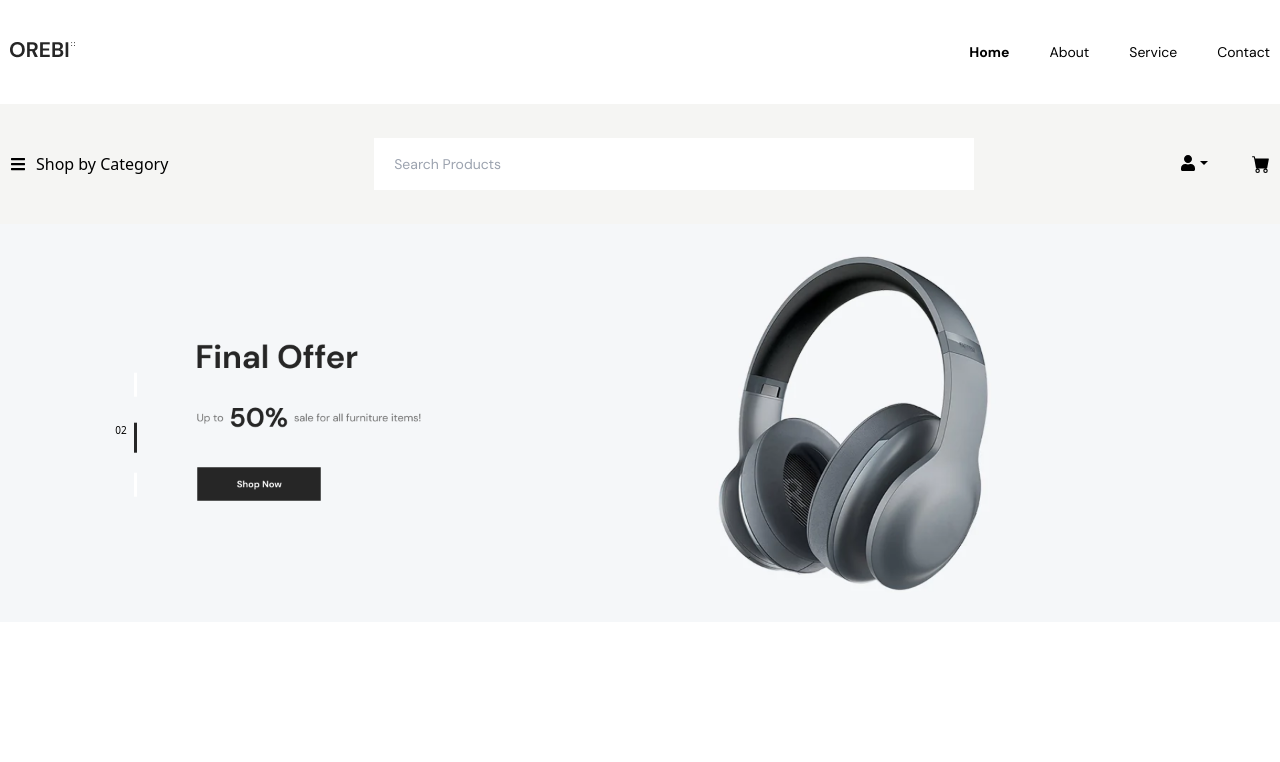
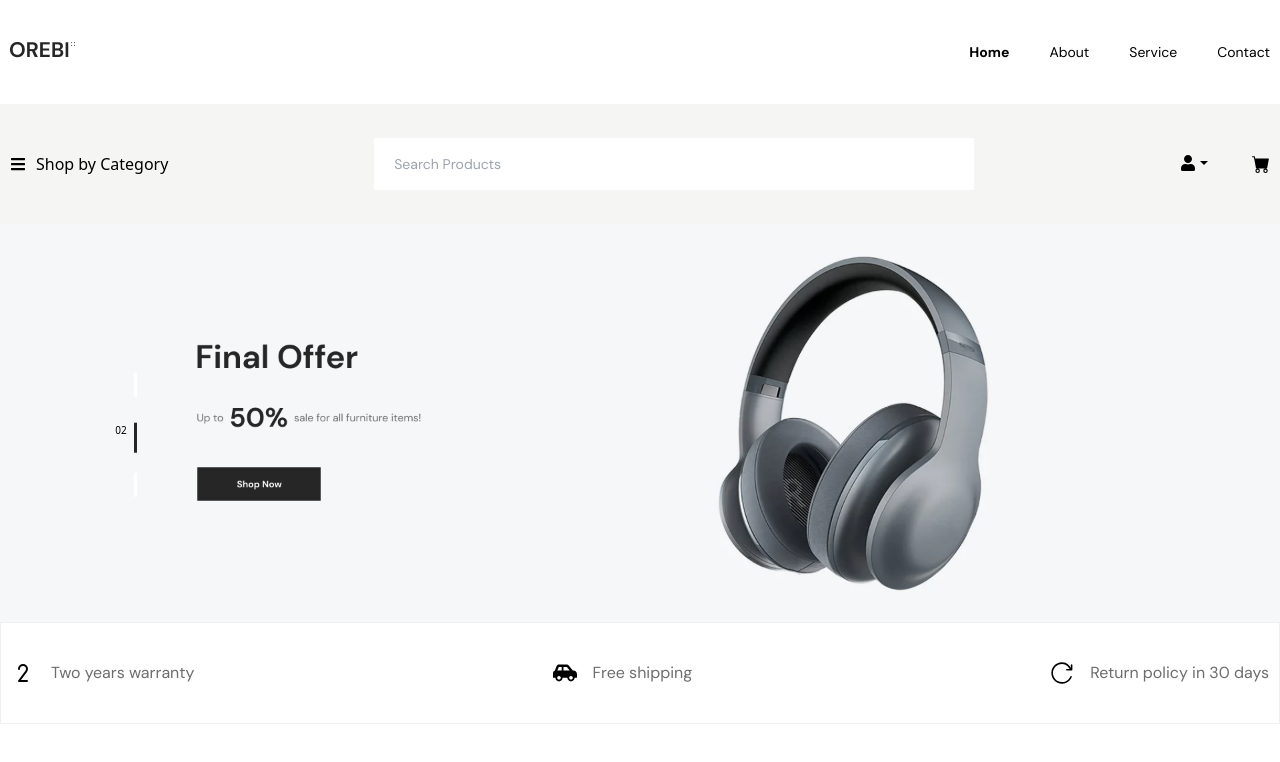
Before and after one commit to sujan-ah/Oreby-ecommerce, a React (Create React App) app: page / in a window 1280 px wide. Shown: the top 762 px of the page. Built offline with nearby package versions, Linux system fonts and the light colour scheme.

Commit message:
banner bottom done

```diff
--- a/src/Pages/Home.js
+++ b/src/Pages/Home.js
@@ -1,10 +1,12 @@
 import React from "react";
+import AdditionalInfo from "../components/layout/AdditionalInfo";
 import Banner from "../components/layout/Banner";
 
 const Home = () => {
   return (
     <>
       <Banner />
+      <AdditionalInfo />
     </>
   );
 };
--- /dev/null
+++ b/src/components/layout/AdditionalInfo.jsx
@@ -0,0 +1,37 @@
+import React from "react";
+import Container from "./Container";
+import Flex from "./Flex";
+import { TbNumber2 } from "react-icons/tb";
+import { FaCarSide } from "react-icons/fa";
+import { RxReload } from "react-icons/rx";
+
+const AdditionalInfo = ({ children, className }) => {
+  return (
+    <div className="mt-[-6px] border border-solid border-[#F0F0F0] py-7">
+      <Container>
+        <Flex className="flex justify-between">
+          <Flex className="flex gap-x-4 text-center">
+            <TbNumber2 className="text-2xl" />
+            <p className="font-regular font-dm text-base text-[#6d6d6d]">
+              Two years warranty
+            </p>
+          </Flex>
+          <Flex className="flex gap-x-4 text-center">
+            <FaCarSide className="text-2xl" />
+            <p className="font-regular font-dm text-base text-[#6d6d6d]">
+              Free shipping
+            </p>
+          </Flex>
+          <Flex className="flex gap-x-4 text-center">
+            <RxReload className="text-2xl" />
+            <p className="font-regular font-dm text-base text-[#6d6d6d]">
+              Return policy in 30 days
+            </p>
+          </Flex>
+        </Flex>
+      </Container>
+    </div>
+  );
+};
+
+export default AdditionalInfo;
--- a/src/components/layout/Banner.jsx
+++ b/src/components/layout/Banner.jsx
@@ -179,17 +179,17 @@ const Banner = () => {
     <Slider {...settings}>
       <Link to="#">
         <div>
-          <Images imgsrc="assets/banner.png" />
+          <Images className="block" imgsrc="assets/banner.png" />
         </div>
       </Link>
       <Link to="#">
         <div>
-          <Images imgsrc="assets/banner.png" />
+          <Images className="block" imgsrc="assets/banner.png" />
         </div>
       </Link>
       <Link to="#">
         <div>
-          <Images imgsrc="assets/banner.png" />
+          <Images className="block" imgsrc="assets/banner.png" />
         </div>
       </Link>
     </Slider>
--- a/src/components/layout/Images.jsx
+++ b/src/components/layout/Images.jsx
@@ -1,9 +1,9 @@
 import React from "react";
 
-const Images = ({ imgsrc }) => {
+const Images = ({ imgsrc, className }) => {
   return (
     <div>
-      <img src={imgsrc} />
+      <img className={className} src={imgsrc} />
     </div>
   );
 };
```
